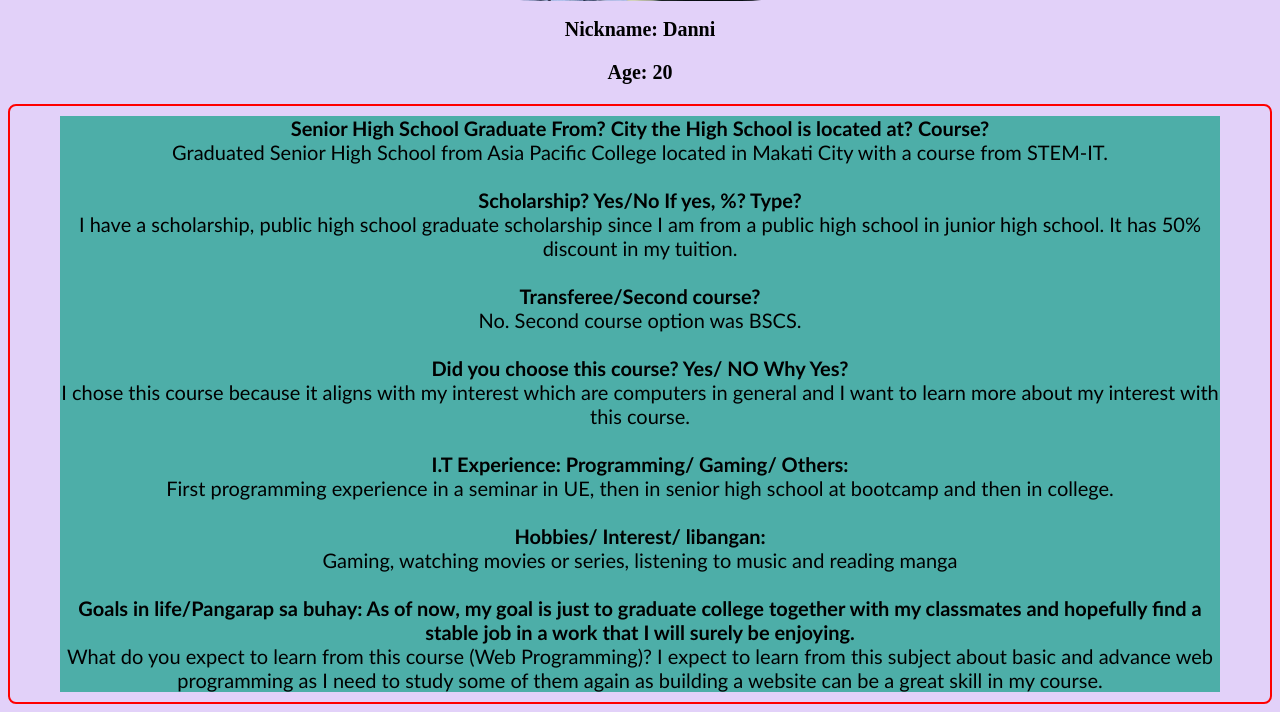
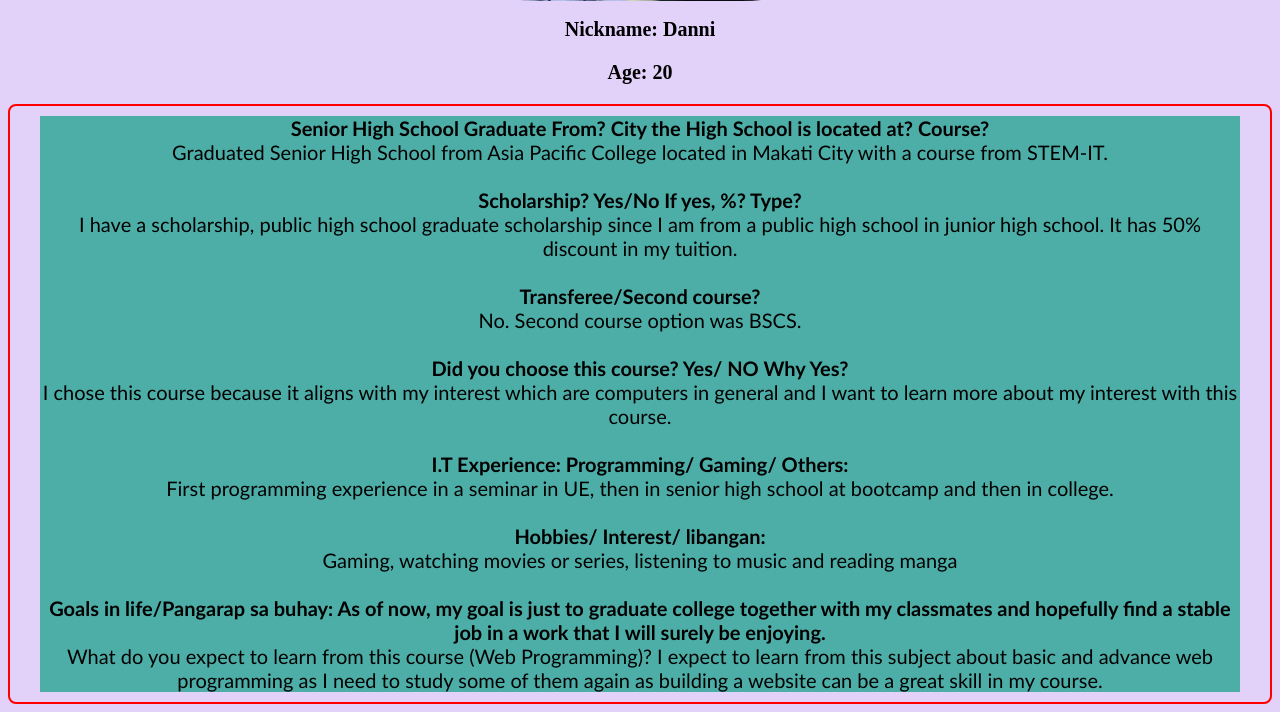
Before and after one commit to drmorta/lab2, a PHP site: page / in a window 1280 px wide. Shown: the part 486-1198 px from the top of the page. Run offline with PHP 8.4, Linux system fonts and the light colour scheme.

Commit message:
Lesson 6 - Padding and Dimensions

```diff
--- a/week3/style.css
+++ b/week3/style.css
@@ -32,8 +32,8 @@ p {
 article {
   margin-left: auto;
   margin-right: auto;
-  padding-left: 40px;
-  padding-right: 40px;
+  padding-left: 20px;
+  padding-right: 20px;
   border: 2px solid red;
   border-radius: 8px;
 
```
